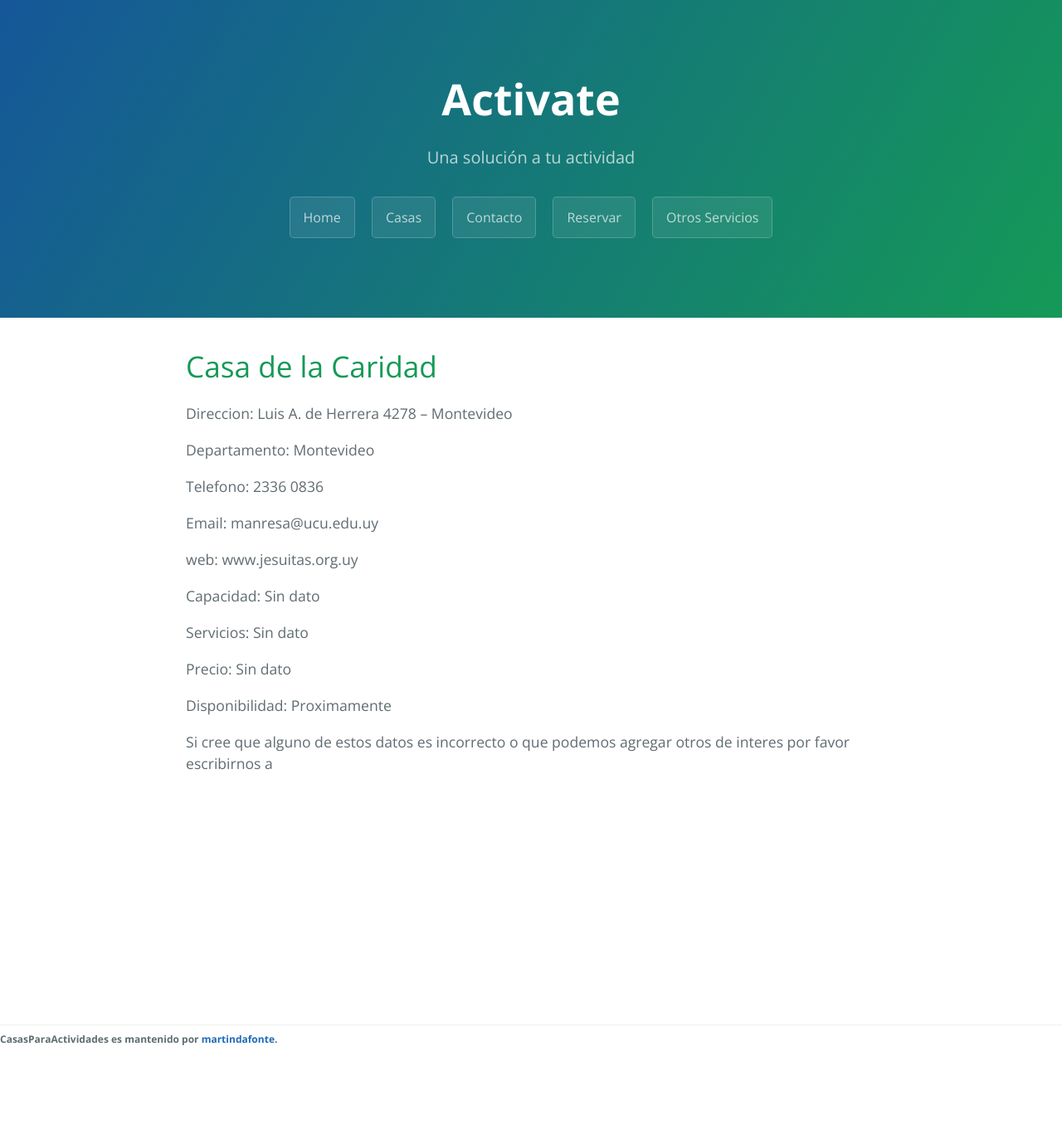
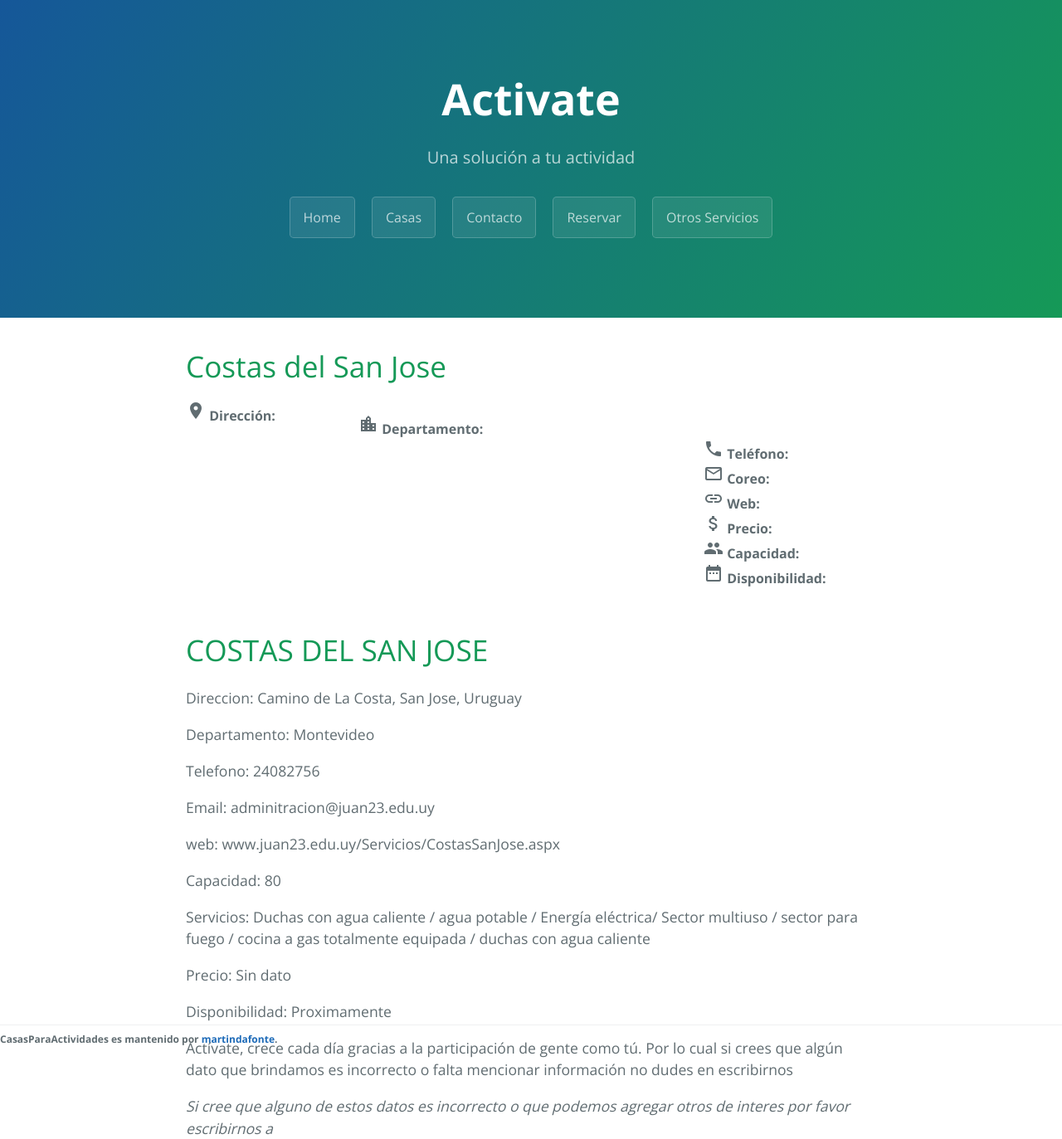
Before and after one commit to martindafonte/CasasDeRetiro, a Jekyll site: the page built from _casas/casa_de_la_caridad.md, in a window 1280 px wide. Shown: the whole page at 83% size. Built offline with Jekyll 4.4.1, drawn with Linux system fonts in a browser that asks for light colours; comment, search, counter and statistics services are not loaded; before the commit the page ends 1283 px from its top, so only the background shows below that.

Commit message:
Update casa_de_la_caridad.md

```diff
--- a/_casas/casa_de_la_caridad.md
+++ b/_casas/casa_de_la_caridad.md
@@ -1,21 +1,21 @@
 ---
-title: Casa de la Caridad
+title: Costas del San Jose
 category: Montevideo
-layout: default
 ---
 
-<h1>Casa de la Caridad</h1>
+<h1>COSTAS DEL SAN JOSE</h1>
 
 
-<p> Direccion: Luis A. de Herrera 4278 – Montevideo </p>
+<p> Direccion: Camino de La Costa, San Jose, Uruguay </p>
 <p>Departamento: Montevideo</p>
-<p>Telefono: 2336 0836 </p>
-<p>Email: manresa@ucu.edu.uy</p>
-<p>web: www.jesuitas.org.uy</p>
-<p>Capacidad: Sin dato</p>
-<p>Servicios: Sin dato</p>
+<p>Telefono: 	24082756 </p>
+<p>Email: adminitracion@juan23.edu.uy </p>
+<p>web: 	www.juan23.edu.uy/Servicios/CostasSanJose.aspx</p>
+<p>Capacidad: 80 </p>
+<p>Servicios:
+Duchas con agua caliente / agua potable / Energía eléctrica/ Sector multiuso / sector para fuego / cocina a gas totalmente equipada / duchas con agua caliente</p>
 <p>Precio: Sin dato</p>
 <p>Disponibilidad: Proximamente </p>
 
 
-<p>Si cree que alguno de estos datos es incorrecto o que podemos agregar otros de interes por favor escribirnos a </p>
+<p>Actívate, crece cada día gracias a la participación de gente como tú. Por lo cual si crees que algún dato que brindamos es incorrecto o falta mencionar información no dudes en escribirnos  </p>
```
